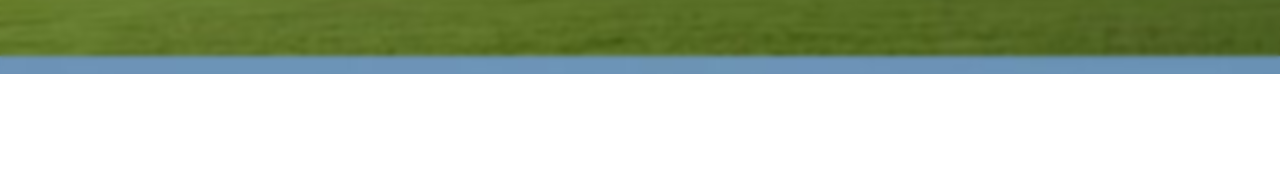
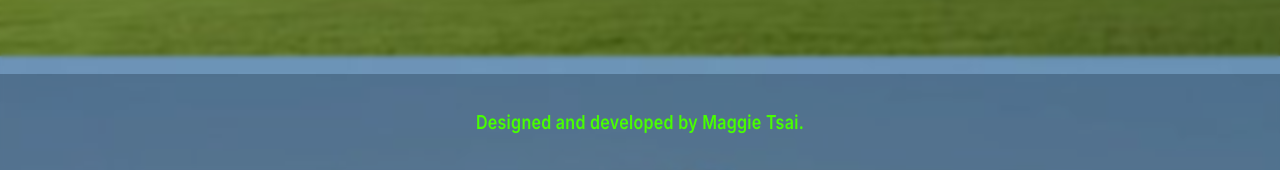
Before and after one commit to maggietsaaai/CS409-MP1, a website built with webpack: page src/index.html in a window 1280 px wide. Shown: the part 3144-3314 px from the top of the page. Before the commit the page ends 3218 px from the top, so only its background shows below. Built offline with nearby package versions, Linux system fonts and the light colour scheme.

Commit message:
add footer

```diff
--- a/src/css/main.scss
+++ b/src/css/main.scss
@@ -366,6 +366,23 @@ dialog {
         object-fit: cover;
     }
 }
+// ================================
+// Footer
+// ================================
+
+footer {
+    width: 100%;
+    box-sizing: border-box;
+    padding: 2rem 1rem;
+
+    background-color: $glass-blue;
+    color: $brat;
+    text-align: center;
+
+    p {
+        margin: 0.4rem 0;
+    }
+}
 
 #gallery,
 #photography {
--- a/src/index.html
+++ b/src/index.html
@@ -157,6 +157,10 @@
         </div>
     </section>
 
+    <footer>
+        <p>Designed and developed by Maggie Tsai.</p>
+    </footer>
+
 </body>
 
 </html>
```
